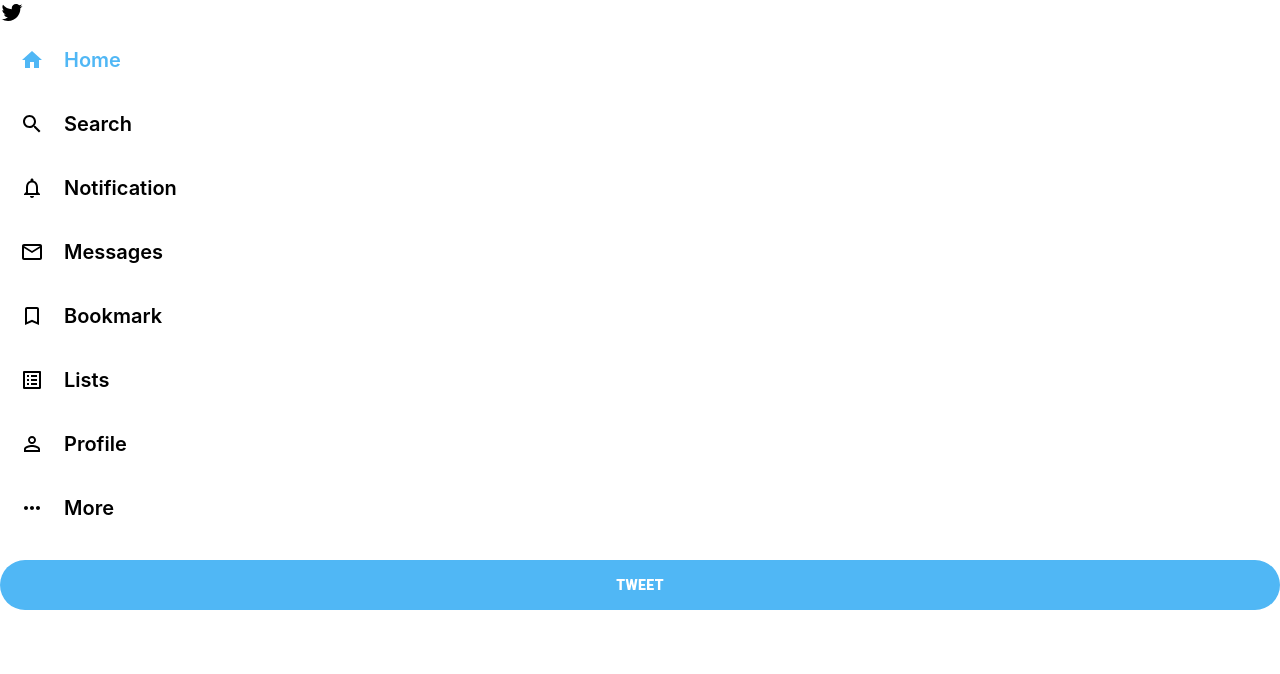
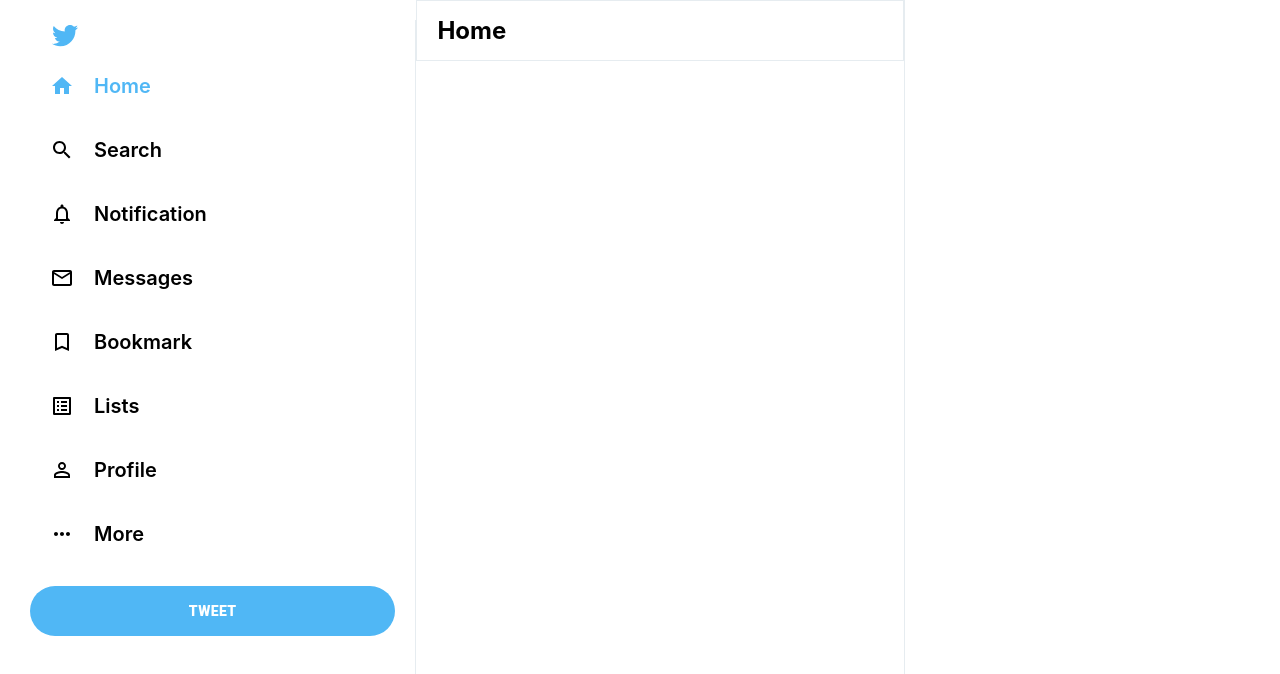
Before and after one commit to Arrotech/Twitter-Clone, a React (Create React App) app: page / in a window 1280 px wide. Shown: the top 674 px of the page. Built offline with nearby package versions, Linux system fonts and the light colour scheme.

Commit message:
Add Feed Header

```diff
--- a/src/App.css
+++ b/src/App.css
@@ -2,3 +2,12 @@
     --twitter-color: #50b7f5;
     --twitter-background: #e6ecf0;
 }
+
+.app {
+    display: flex;
+    height: 100vh !important;
+    max-width: 1300px !important;
+    margin-left: auto !important;
+    margin-right: auto !important;
+    padding: 0 10px !important;
+}
--- a/src/App.js
+++ b/src/App.js
@@ -1,11 +1,15 @@
 import React from 'react';
 import './App.css';
 import Sidebar from './Sidebar';
+import Feed from './Feed';
+import Widgets from './Widgets';
 
 function App() {
 	return (
 		<div className="app">
-			<Sidebar />
+      <Sidebar />
+      <Feed/>
+      <Widgets/>
 		</div>
 	);
 }
--- /dev/null
+++ b/src/Feed.css
@@ -0,0 +1,26 @@
+.feed {
+    flex: 0.4;
+    border-right: 1px solid var(--twitter-background);
+    min-width: fit-content;
+    overflow-y: scroll;
+    -ms-overflow-style: none;
+    scrollbar-width: none;
+}
+
+.feed::-webkit-scrollbar {
+    display: none;
+}
+
+.feed__header {
+    position: sticky;
+    top: 0;
+    background-color: white;
+    z-index: 100;
+    border: 1px solid var(--twitter-background);
+    padding: 15px 20px;
+}
+
+..feed__header>h2 {
+    font-size: 20px;
+    font-weight: 800;
+}
--- /dev/null
+++ b/src/Feed.js
@@ -0,0 +1,12 @@
+import React from 'react';
+import './Feed.css';
+
+function Feed() {
+	return (
+		<div className="feed">
+			<div className="feed__header"><h2>Home</h2></div>
+		</div>
+	);
+}
+
+export default Feed;
--- a/src/Sidebar.css
+++ b/src/Sidebar.css
@@ -1,3 +1,19 @@
+.sidebar {
+    border-right: 1px solid var(--twitter-background);
+    flex: 0.3;
+    min-width: 250px;
+    margin-top: 20px;
+    padding-left: 20px;
+    padding-right: 20px;
+}
+
+.sidebar__twitterIcon {
+    color: var(--twitter-color);
+    font-size: 30px !important;
+    margin-left: 20px !important;
+    margin-right: 20px !important;
+}
+
 .sidebar__tweet {
     background-color: var(--twitter-color) !important;
     color: white !important;
--- a/src/Sidebar.js
+++ b/src/Sidebar.js
@@ -15,7 +15,7 @@
 function Sidebar() {
 	return (
 		<div className="sidebar">
-			<TwitterIcon />
+			<TwitterIcon className="sidebar__twitterIcon"/>
             <SidebarOption active Icon={HomeIcon} text="Home"/>
             <SidebarOption Icon={SearchIcon} text="Search"/>
             <SidebarOption Icon={NotificationsNoneIcon} text="Notification"/>
--- /dev/null
+++ b/src/Widgets.css
@@ -0,0 +1,3 @@
+.widgets {
+    flex: 0.3;
+}
--- /dev/null
+++ b/src/Widgets.js
@@ -0,0 +1,7 @@
+import React from 'react';
+
+function Widgets() {
+	return <div className="widgets"></div>;
+}
+
+export default Widgets;
```
